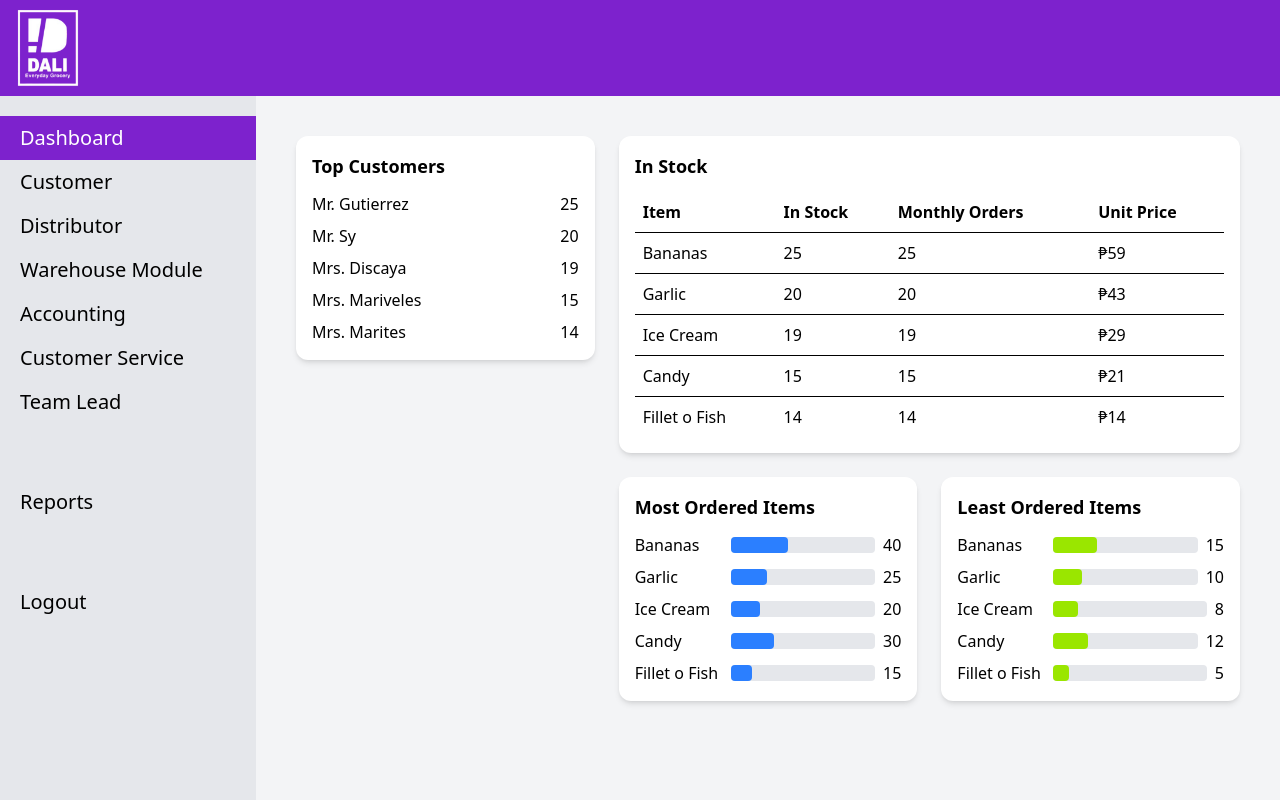
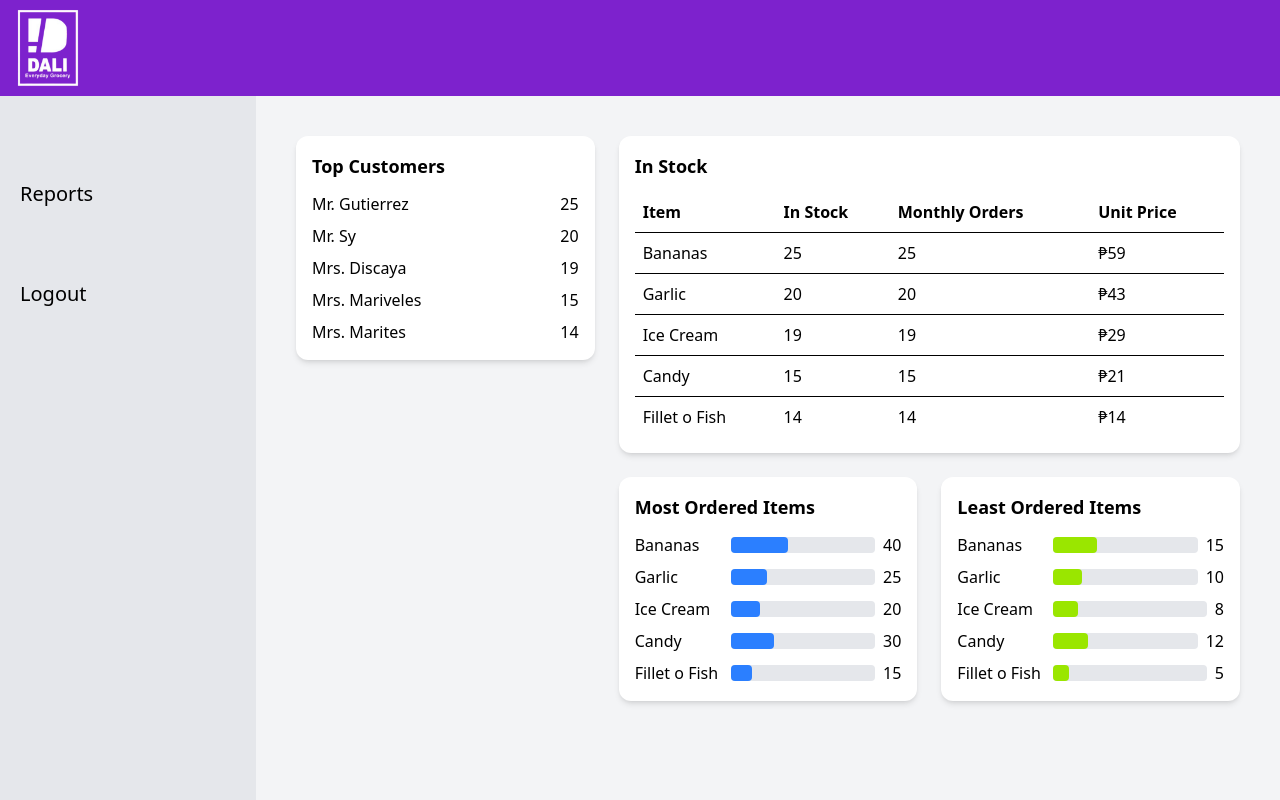
Before and after one commit to GuilianiHatsu1k1314/apsi_inventory_app, a React (Vite) app in the folder frontend/: page /app in a window 1280 px wide. Built offline with nearby package versions, Linux system fonts and the light colour scheme.

Commit message:
add role filtering for sidebar

```diff
--- a/frontend/src/components/SideBar/SideBarNav.tsx
+++ b/frontend/src/components/SideBar/SideBarNav.tsx
@@ -1,20 +1,37 @@
-import { NavLink } from "react-router-dom";
-import { useNavigate } from "react-router-dom";
+import { NavLink, useNavigate } from "react-router-dom";
+
+type Role = "Admin" | "Warehouse" | "Customer Service" | "Team Lead" | "Accounting";
 
 export const NavBar = () => {
   const navigate = useNavigate();
+  const role: Role | null = localStorage.getItem("role") as Role | null;
+
   const handleLogout = () => {
     localStorage.clear();
     navigate("/");
   };
+
+  // Define which links are visible per role
+  const links = [
+    { to: "/app", label: "Dashboard", roles: ["Admin", "Warehouse", "Customer Service", "Team Lead", "Accounting"] },
+    { to: "/app/customer", label: "Customer", roles: ["Admin", "Customer Service"] },
+    { to: "/app/distributor", label: "Distributor", roles: ["Admin", "Warehouse"] },
+    { to: "/app/warehouse", label: "Warehouse Module", roles: ["Admin", "Warehouse"] },
+    { to: "/app/accounting", label: "Accounting", roles: ["Admin", "Accounting"] },
+    { to: "/app/customer-service", label: "Customer Service", roles: ["Admin", "Customer Service"] },
+    { to: "/app/team-lead", label: "Team Lead", roles: ["Admin", "Team Lead"] },
+  ];
+
   return (
     <aside className="h-full w-3xs bg-gray-200">
       <nav className="pt-5">
         <ul>
-          <li>
+          {links.map(
+            (link) =>
+              role && link.roles.includes(role) && (
+                <li key={link.to}>
                   <NavLink
-              to="/app"
-              end
+                    to={link.to}
                     className={({ isActive }) =>
                       `block pl-5 text-xl py-2 ${
                         isActive
@@ -23,99 +40,19 @@ export const NavBar = () => {
                       }`
                     }
                   >
-              Dashboard
+                    {link.label}
                   </NavLink>
                 </li>
-          <li>
-            <NavLink
-              to="/app/customer"
-              className={({ isActive }) =>
-                `block pl-5 text-xl py-2 ${
-                  isActive
-                    ? "bg-[var(--dali-purple)] text-white"
-                    : "hover:bg-[var(--dali-purple)] hover:text-white"
-                }`
-              }
-            >
-              Customer
-            </NavLink>
-          </li>
-          <li>
-            <NavLink
-              to="/app/distributor"
-              className={({ isActive }) =>
-                `block pl-5 text-xl py-2 ${
-                  isActive
-                    ? "bg-[var(--dali-purple)] text-white"
-                    : "hover:bg-[var(--dali-purple)] hover:text-white"
-                }`
-              }
-            >
-              Distributor
-            </NavLink>
-          </li>
-          <li>
-            <NavLink
-              to="/app/warehouse"
-              className={({ isActive }) =>
-                `block pl-5 text-xl py-2 ${
-                  isActive
-                    ? "bg-[var(--dali-purple)] text-white"
-                    : "hover:bg-[var(--dali-purple)] hover:text-white"
-                }`
-              }
-            >
-              Warehouse Module
-            </NavLink>
-          </li>
-					<li>
-            <NavLink
-              to="/app/accounting"
-              className={({ isActive }) =>
-                `block pl-5 text-xl py-2 ${
-                  isActive
-                    ? "bg-[var(--dali-purple)] text-white"
-                    : "hover:bg-[var(--dali-purple)] hover:text-white"
-                }`
-              }
-            >
-              Accounting
-            </NavLink>
-          </li>
-          <li>
-            <NavLink
-              to="/app/customer-service"
-              className={({ isActive }) =>
-                `block pl-5 text-xl py-2 ${
-                  isActive
-                    ? "bg-[var(--dali-purple)] text-white"
-                    : "hover:bg-[var(--dali-purple)] hover:text-white"
-                }`
-              }
-            >
-              Customer Service
-            </NavLink>
-          </li>
-          <li>
-            <NavLink
-              to="/app/team-lead"
-              className={({ isActive }) =>
-                `block pl-5 text-xl py-2 ${
-                  isActive
-                    ? "bg-[var(--dali-purple)] text-white"
-                    : "hover:bg-[var(--dali-purple)] hover:text-white"
-                }`
-              }
-            >
-              Team Lead
-            </NavLink>
-          </li>
+              )
+          )}
+
           <li className="pl-5 text-xl mt-16 hover:bg-[var(--dali-purple)] hover:text-white">
             Reports
           </li>
           <li
             onClick={handleLogout}
-						className="pl-5 py-2 text-xl mt-16 hover:bg-[var(--dali-purple)] hover:text-white cursor-pointer">
+            className="pl-5 py-2 text-xl mt-16 hover:bg-[var(--dali-purple)] hover:text-white cursor-pointer"
+          >
             Logout
           </li>
         </ul>
```
Lines whose indentation alone changed are shown as unchanged.
